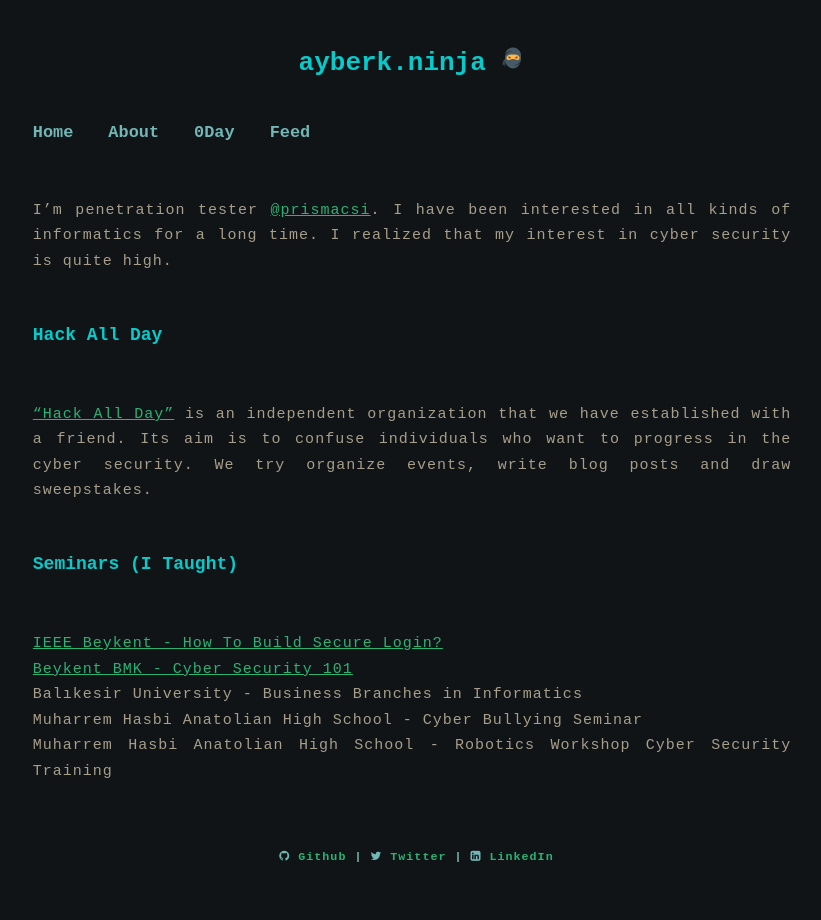
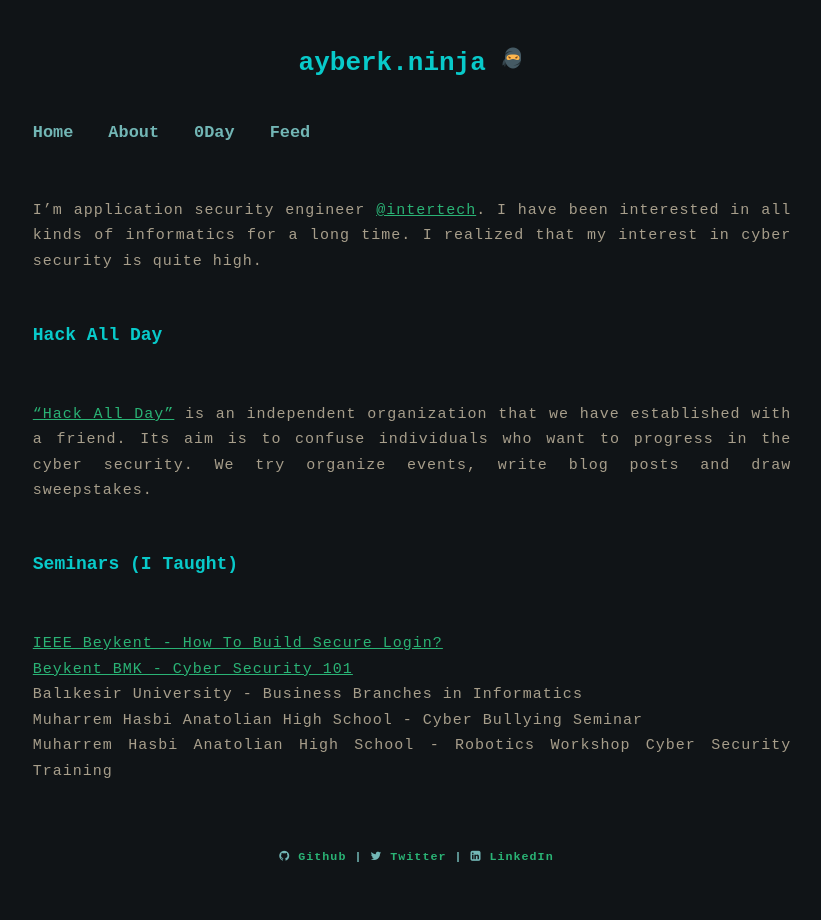
Before and after one commit to mhmtayberk/ayberkninja.github.io, a Jekyll site: the page built from about.md, in a window 1280 px wide. Shown: the whole page, without its empty margins (228-1049 px from the left). Built offline with Jekyll 4.4.1, drawn with Linux system fonts in a browser that asks for light colours.

Commit message:
Update about page.

```diff
--- a/about.md
+++ b/about.md
@@ -4,7 +4,7 @@ layout: about
 short_bio: Hi there my name is Ayberk.
 ---
 
-I'm penetration tester <a href="https://www.prismacsi.com/" target="_blank">@prismacsi</a>. I have been interested in all kinds of informatics for a long time. I realized that my interest in cyber security is quite high.
+I'm application security engineer <a href="https://www.intertech.com.tr/" target="_blank">@intertech</a>. I have been interested in all kinds of informatics for a long time. I realized that my interest in cyber security is quite high.
 
 ## Hack All Day
 <a href="http://www.hackallday.com/" target="_blank">"Hack All Day"</a> is an independent organization that we have established with a friend. Its aim is to confuse individuals who want to progress in the cyber security. We try organize events, write blog posts and draw sweepstakes.
```
